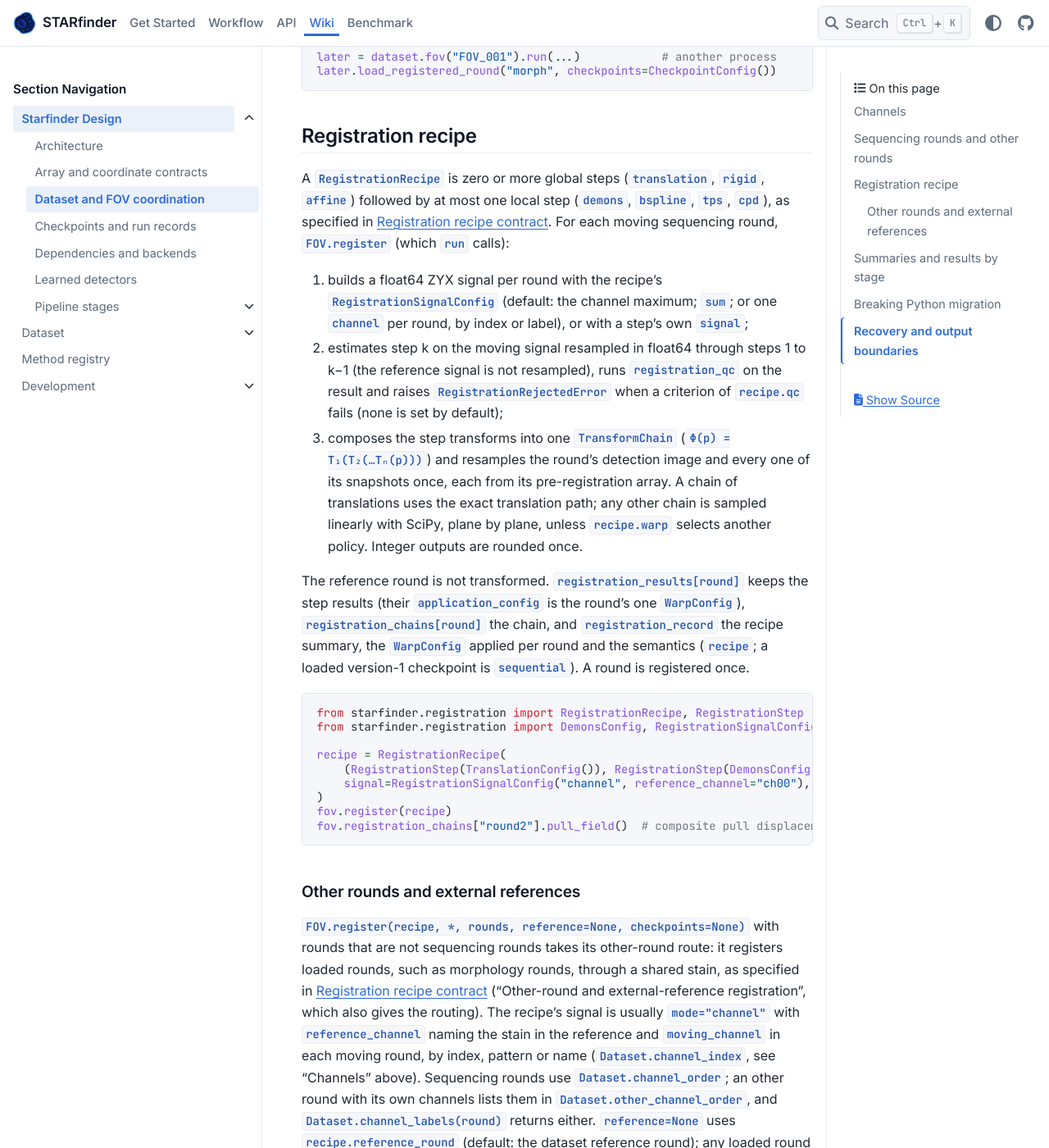
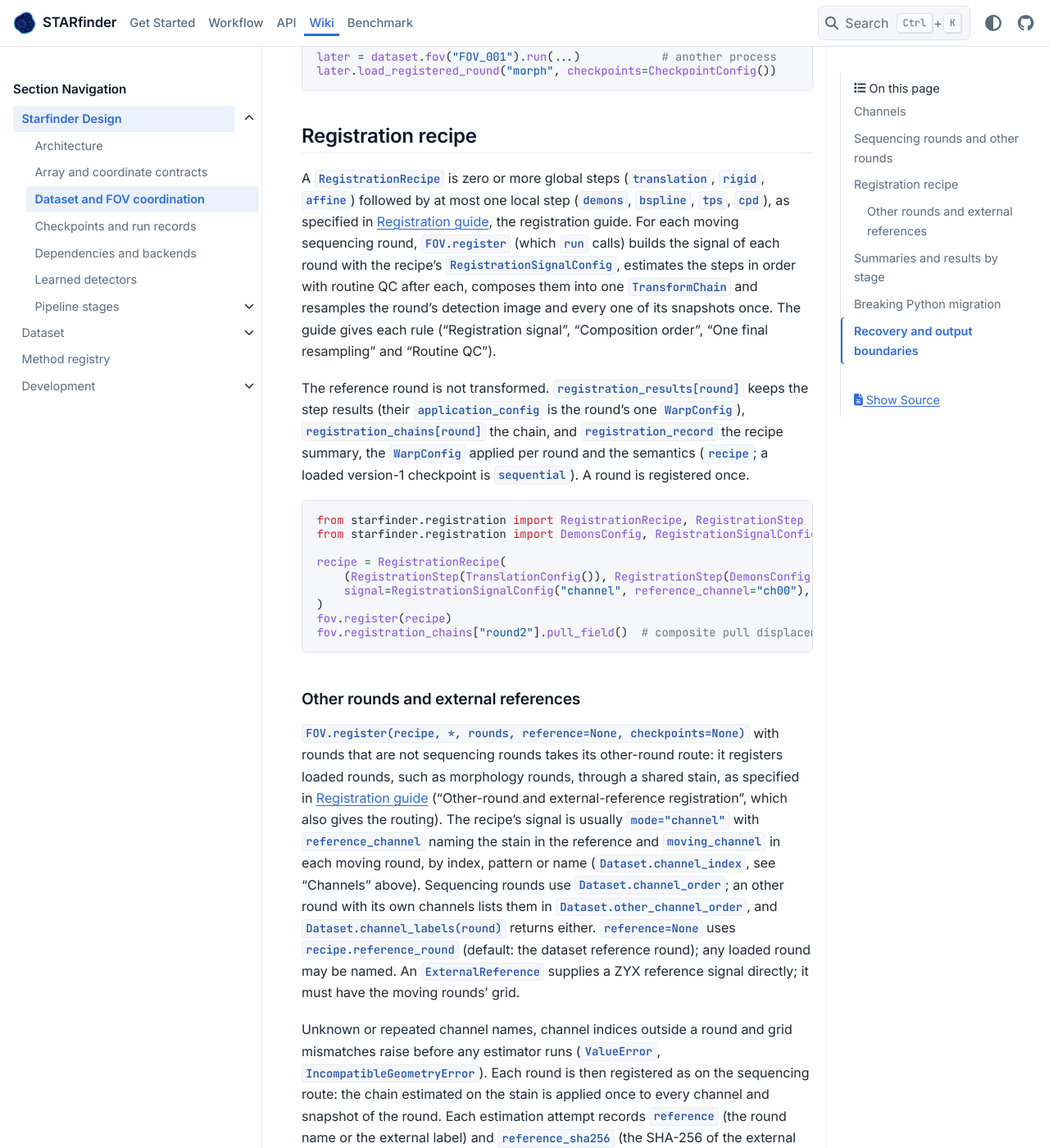
Before and after one commit to wanglab-broad/starfinder, a Sphinx documentation site: the page built from docs/coordination.md, in a window 1280 px wide and 1400 px high, scrolled down 4504 px. Shown: the whole window at 82% size. Built offline with Sphinx 7.4.7 and the PyData theme 0.15.4, drawn with Linux system fonts in a browser that asks for light colours.

Commit message:
feat(w-586): make the registration contract the maintained…
`docs/registration-contract.md` keeps its URL and is now the
registration guide. It is titled "Registration guide" and opens with a
four-bullet orientation: what registration does, the recipe, the
transforms, and where the configuration goes. All 21 normative sections
keep their headings, and the algorithm page (with validation) and the
baseline (history) are listed beneath it. Removed as
implementation-period: "`docs/migration.md` entries", "Tests the
implementation changes", the intro claims, the task-group staging
paragraph, and the dependency-authorization sentences on both pages. …

Linear-Issue: W-586

```diff
--- a/docs/coordination.md
+++ b/docs/coordination.md
@@ -194,24 +194,14 @@ later.load_registered_round("morph", checkpoints=CheckpointConfig())
 
 A {py:class}`~starfinder.registration.RegistrationRecipe` is zero or more global steps
 (`translation`, `rigid`, `affine`) followed by at most one local step (`demons`,
-`bspline`, `tps`, `cpd`), as specified in {doc}`registration-contract`. For
-each moving sequencing round, `FOV.register` (which `run` calls):
-
-1. builds a float64 ZYX signal per round with the recipe's
-   {py:class}`~starfinder.registration.RegistrationSignalConfig` (default: the
-   channel maximum; `sum`; or one `channel` per round, by index or label), or
-   with a step's own `signal`;
-2. estimates step k on the moving signal resampled in float64 through steps 1
-   to k−1 (the reference signal is not resampled), runs
-   `registration_qc` on the result and raises `RegistrationRejectedError` when
-   a criterion of `recipe.qc` fails (none is set by default);
-3. composes the step transforms into one
-   {py:class}`~starfinder.registration.TransformChain`
-   (`Φ(p) = T₁(T₂(…Tₙ(p)))`) and resamples the round's detection image and every
-   one of its snapshots once, each from its pre-registration array. A chain of
-   translations uses the exact translation path; any other chain is sampled
-   linearly with SciPy, plane by plane, unless `recipe.warp` selects another
-   policy. Integer outputs are rounded once.
+`bspline`, `tps`, `cpd`), as specified in {doc}`registration-contract`, the
+registration guide. For each moving sequencing round, `FOV.register` (which `run`
+calls) builds the signal of each round with the recipe's
+{py:class}`~starfinder.registration.RegistrationSignalConfig`, estimates the steps
+in order with routine QC after each, composes them into one
+{py:class}`~starfinder.registration.TransformChain` and resamples the round's
+detection image and every one of its snapshots once. The guide gives each rule
+("Registration signal", "Composition order", "One final resampling" and "Routine QC").
 
 The reference round is not transformed. `registration_results[round]` keeps the
 step results (their `application_config` is the round's one `WarpConfig`),
```
Also changed, not shown: docs/api/contracts.md (+8 -14 lines), docs/migration.md (+11 -0 lines), docs/registration-algorithms.md (+4 -25 lines), docs/registration-baseline.md (+1 -1 lines), docs/registration-contract.md (+35 -82 lines).
